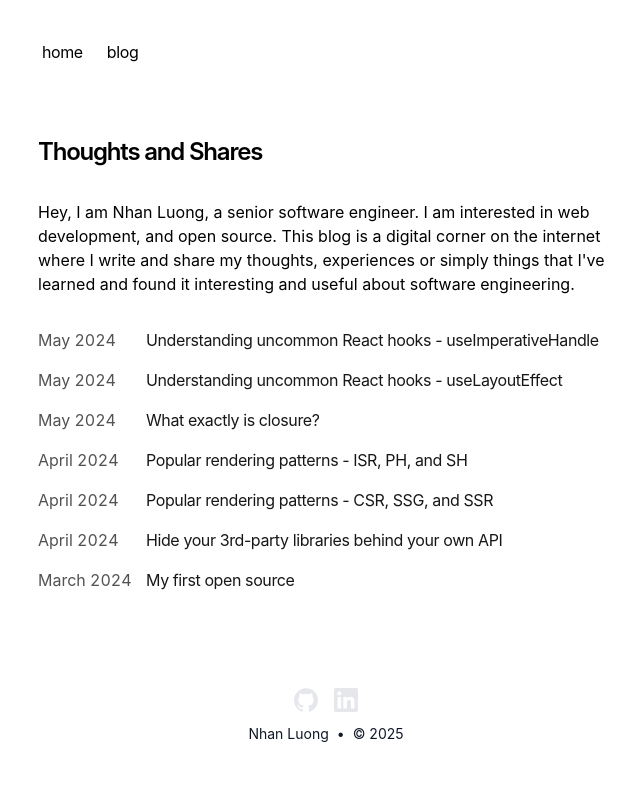
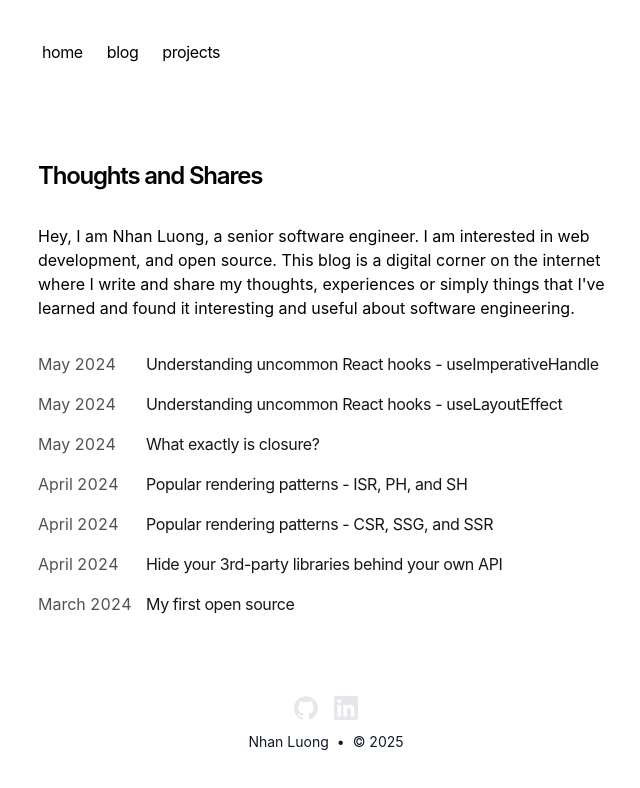
Before and after one commit to nhanluongoe/md-blog, a Next.js app: page / in a window 1280 px wide. Shown: the top 788 px of the page, without its empty margins (314-954 px from the left). Built offline with nearby package versions, Linux system fonts and the light colour scheme.

Commit message:
chore: update layout

```diff
--- a/app/components/footer.tsx
+++ b/app/components/footer.tsx
@@ -22,8 +22,8 @@ const footerItems: FooterItem[] = [
 
 export default function Footer() {
   return (
-    <footer>
-      <div className="mb-2 mt-16 flex flex-col items-center">
+    <footer className="mb-8">
+      <div className="my-2 flex flex-col items-center">
         <div className="mb-3 flex space-x-4">
           {footerItems.map((item) => (
             <SocialIcon
--- a/app/components/nav.tsx
+++ b/app/components/nav.tsx
@@ -7,12 +7,15 @@ const navItems = {
   '/blog': {
     name: 'blog',
   },
+  '/projects': {
+    name: 'projects',
+  },
 };
 
 export function Navbar() {
   return (
     <aside className="-ml-[8px] mb-16 tracking-tight">
-      <div className="lg:sticky lg:top-20">
+      <div className="lg:sticky lg:top-20 mt-8">
         <nav
           className="flex flex-row items-start relative px-0 pb-0 fade md:overflow-auto scroll-pr-6 md:relative"
           id="nav"
--- a/app/layout.tsx
+++ b/app/layout.tsx
@@ -76,14 +76,16 @@ export default function RootLayout({
         href="/static/favicons/safari-pinned-tab.svg"
         color="#5bbad5"
       />
-      <body className="antialiased max-w-xl mx-4 mt-8 lg:mx-auto">
-        <main className="flex-auto min-w-0 mt-6 flex flex-col px-2 md:px-0">
+      <body className="antialiased max-w-xl mx-4 lg:mx-auto">
+        <div className="flex flex-col min-h-screen">
           <Navbar />
-          {children}
+          <main className="flex-auto min-w-0 mt-6 flex flex-col px-2 md:px-0">
+            {children}
+          </main>
           <Footer />
           <Analytics />
           <SpeedInsights />
-        </main>
+        </div>
       </body>
     </html>
   );
```
